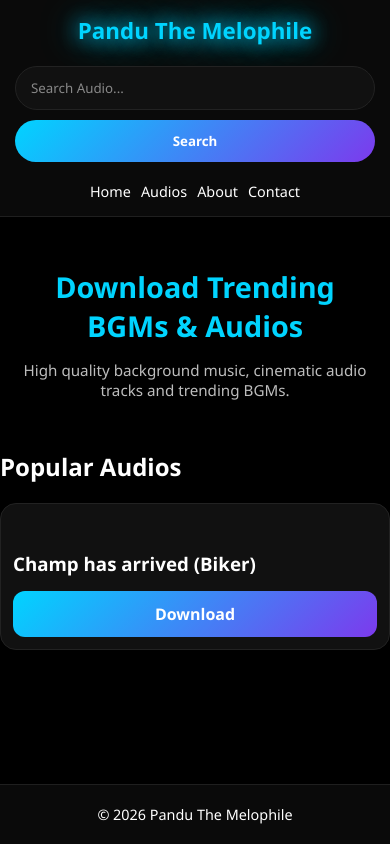
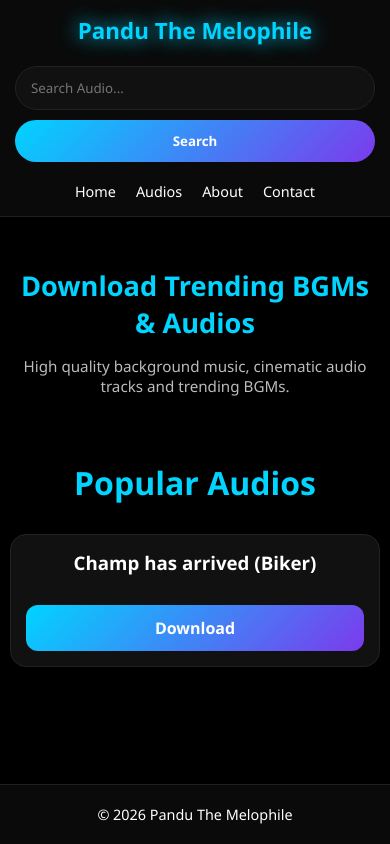
Before and after one commit to Lavakumar-git/Pandu-the-melophile, a Django app: page / in a window 390 px wide. Run offline with Django 5.2, Linux system fonts and the light colour scheme; data comes from the database, SQL or seed files in the repository.

Commit message:
intial commit

```diff
--- a/web_app/static/homepage.css
+++ b/web_app/static/homepage.css
@@ -29,14 +29,10 @@ header {
   display: flex;
   justify-content: space-between;
   align-items: center;
-  flex-wrap: wrap;
   gap: 20px;
   padding: 20px 40px;
   background: #0a0a0a;
   border-bottom: 1px solid #1f1f1f;
-  position: sticky;
-  top: 0;
-  z-index: 100;
 }
 
 /* =========================
@@ -56,9 +52,7 @@ header {
   }
 
   to {
-    text-shadow:
-      0 0 20px #00d4ff,
-      0 0 40px #00d4ff;
+    text-shadow: 0 0 20px #00d4ff;
   }
 }
 
@@ -76,19 +70,13 @@ header {
   padding: 12px 15px;
   border: 1px solid #222;
   border-radius: 30px;
+  background: #111;
+  color: #fff;
   outline: none;
-  background: #111;
-  color: white;
-  transition: all 0.3s ease;
 }
 
 .search-box input:focus {
   border-color: #00d4ff;
-  box-shadow: 0 0 12px rgba(0, 212, 255, 0.3);
-}
-
-.search-box input::placeholder {
-  color: #888;
 }
 
 .search-box button {
@@ -99,12 +87,6 @@ header {
   color: white;
   font-weight: 600;
   background: linear-gradient(135deg, #00d4ff, #7c3aed);
-  transition: all 0.3s ease;
-}
-
-.search-box button:hover {
-  transform: translateY(-2px);
-  box-shadow: 0 0 15px rgba(0, 212, 255, 0.35);
 }
 
 /* =========================
@@ -119,8 +101,7 @@ nav {
 nav a {
   text-decoration: none;
   color: white;
-  font-weight: 500;
-  transition: all 0.3s ease;
+  transition: 0.3s;
 }
 
 nav a:hover {
@@ -128,7 +109,7 @@ nav a:hover {
 }
 
 /* =========================
-   HERO SECTION
+   HERO
 ========================= */
 
 .hero {
@@ -136,39 +117,43 @@ nav a:hover {
   text-align: center;
 }
 
-.hero-text {
-  animation: fadeIn 1s ease;
-}
-
 .hero-text h2 {
-  font-size: 3.2rem;
+  color: #00d4ff;
+  font-size: 3rem;
   margin-bottom: 15px;
-  color: #00d4ff;
 }
 
 .hero-text p {
-  color: #bdbdbd;
-  font-size: 1.1rem;
+  color: #bbb;
   max-width: 700px;
   margin: auto;
 }
 
-@keyframes fadeIn {
-  from {
-    opacity: 0;
-    transform: translateY(20px);
+/* =========================
+   AUDIO SECTION
+========================= */
+
+.audio-section {
+  flex: 1;
+  padding: 20px;
 }
 
-  to {
-    opacity: 1;
-    transform: translateY(0);
+.section-title {
+  text-align: center;
+  color: #00d4ff;
+  margin-bottom: 30px;
+  font-size: 2rem;
 }
-}
+
+/* =========================
+   AUDIO CARD
+========================= */
 
 .audio-box {
   max-width: 1000px;
   margin: 20px auto;
   padding: 20px;
+
   background: #111;
   border: 1px solid #222;
   border-radius: 16px;
@@ -186,50 +171,29 @@ nav a:hover {
 .audio-box audio {
   flex: 1;
   width: 100%;
-  min-width: 0;
+  min-width: 200px;
+  display: block;
 }
-
-.download {
-  padding: 12px 20px;
-  text-decoration: none;
-  color: white;
-  background: linear-gradient(135deg, #00d4ff, #7c3aed);
-  border-radius: 10px;
-}
-
-
-/* =========================
-   DOWNLOAD BUTTON
-========================= */
 
 .download {
   text-decoration: none;
   color: white;
   padding: 12px 20px;
-
   border-radius: 12px;
-
   background: linear-gradient(135deg, #00d4ff, #7c3aed);
-
   font-weight: 600;
-
-  transition: all 0.3s ease;
-}
-
-.download:hover {
-  transform: translateY(-2px);
-  box-shadow: 0 0 15px rgba(0, 212, 255, 0.45);
+  text-align: center;
 }
 
 /* =========================
-   NO AUDIO FOUND
+   NO RESULTS
 ========================= */
 
 .no-results {
   text-align: center;
-  margin-top: 60px;
   color: #888;
   font-size: 1.5rem;
+  margin-top: 50px;
 }
 
 /* =========================
@@ -241,19 +205,17 @@ footer {
   padding: 20px;
   background: #0a0a0a;
   border-top: 1px solid #1f1f1f;
-  margin-top: auto;
 }
 
 /* =========================
-   TABLET RESPONSIVE
+   TABLET & MOBILE
 ========================= */
 
 @media (max-width: 768px) {
-
   header {
     flex-direction: column;
+    text-align: center;
     padding: 15px;
-    text-align: center;
   }
 
   .logo {
@@ -263,7 +225,6 @@ footer {
   nav {
     justify-content: center;
     flex-wrap: wrap;
-    gap: 15px;
   }
 
   .search-box {
@@ -272,10 +233,10 @@ footer {
 
   .search-box form {
     flex-direction: column;
-    width: 100%;
   }
 
-  .search-box input {
+  .search-box input,
+  .search-box button {
     width: 100%;
   }
 
@@ -284,73 +245,43 @@ footer {
   }
 
   .hero-text h2 {
-    font-size: 2.2rem;
+    font-size: 2rem;
   }
 
-  .hero-text p {
-    font-size: 1rem;
-  }
-
-
-  /* 1. SONG NAME */
-
-  .song-name {
-    width: 100%;
-    min-width: unset;
-    order: 1;
-    white-space: normal;
-    word-break: break-word;
-  }
+  /* MOBILE AUDIO CARD */
 
   .audio-box {
     display: flex;
     flex-direction: column;
     align-items: stretch;
     gap: 15px;
+    text-align: center;
+  }
+
+  .song-name {
+    min-width: 0;
+    width: 100%;
   }
 
   .audio-box audio {
     width: 100%;
-        height: 54px;
+    min-width: 0;
     display: block;
-        margin: 10px 0;
   }
-}
-  /* 3. DOWNLOAD BUTTON */
 
   .download {
     width: 100%;
-    text-align: center;
     display: block;
-    order: 3;
+  }
 }
 
 /* =========================
-   MOBILE RESPONSIVE
+   SMALL MOBILE
 ========================= */
 
 @media (max-width: 480px) {
-
-      .audio-box {
-        display: flex;
-        flex-direction: column;
-        align-items: stretch;
-        gap: 15px;
-    }
-
-    .audio-box audio {
-        width: 100%;
-        height: 54px;
-        display: block;
-        margin: 10px 0;
-    }
-}
   .logo {
     font-size: 1.4rem;
-  }
-
-  nav {
-    gap: 10px;
   }
 
   nav a {
@@ -358,17 +289,22 @@ footer {
   }
 
   .hero-text h2 {
-    font-size: 1.8rem;
+    font-size: 1.7rem;
   }
 
   .hero-text p {
     font-size: 0.95rem;
   }
 
+  .audio-section {
+    padding: 15px 10px;
+  }
+
   .audio-box {
-    padding: 12px;
+    padding: 15px;
   }
 
   footer {
     font-size: 0.9rem;
   }
+}
```
Lines whose indentation alone changed are shown as unchanged.
